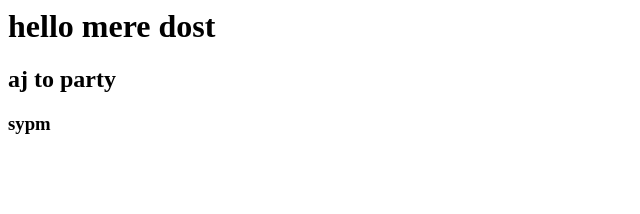
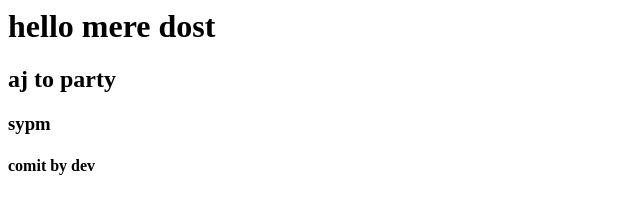
Before and after one commit to AYUSH567/jsn, a plain HTML site: page index.html in a window 1280 px wide. Shown: the whole page, without its empty margins (0-640 px from the left). Drawn offline with Linux system fonts and the light colour scheme.

Commit message:
fourth commit

```diff
--- a/index.html
+++ b/index.html
@@ -1,3 +1,4 @@
 <h1> hello mere dost </h1>
 <h2> aj to party </h2>
 <h3>sypm</h3>
+<h4>comit by dev</h4>
```
